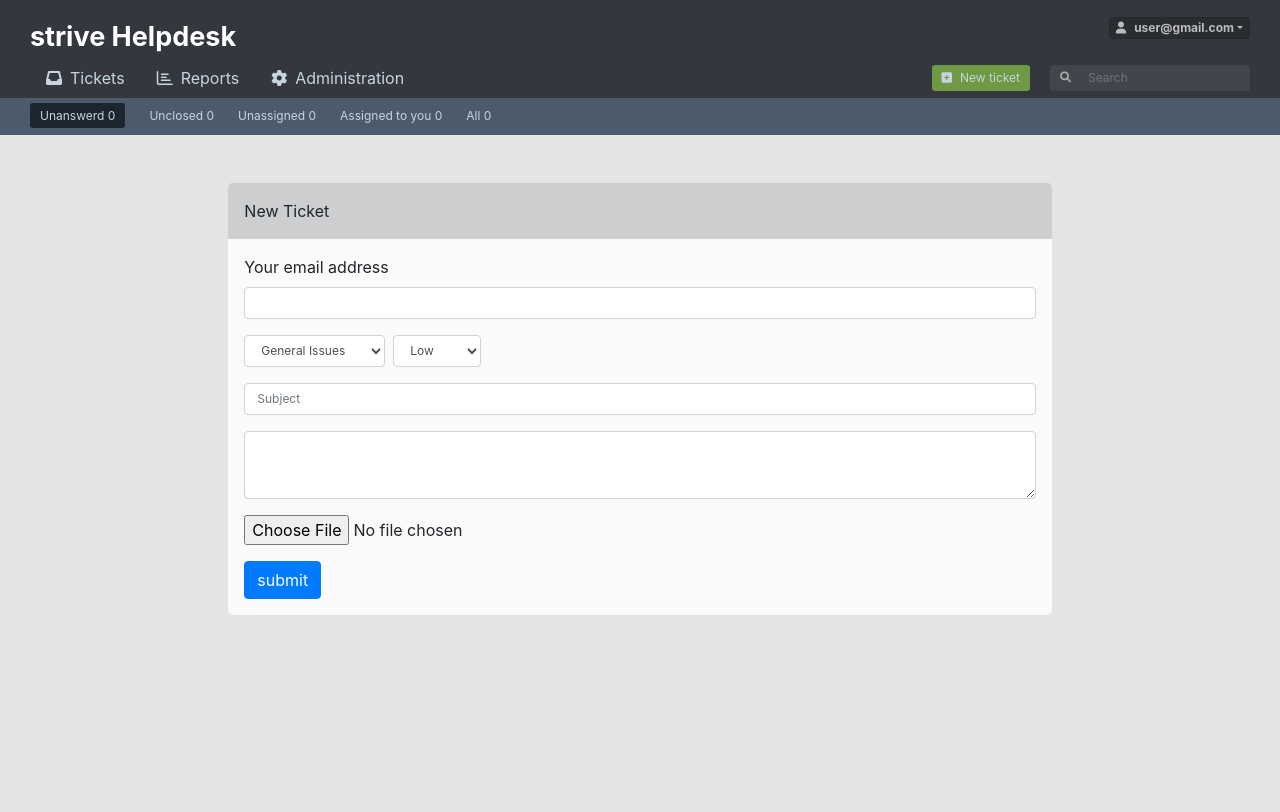
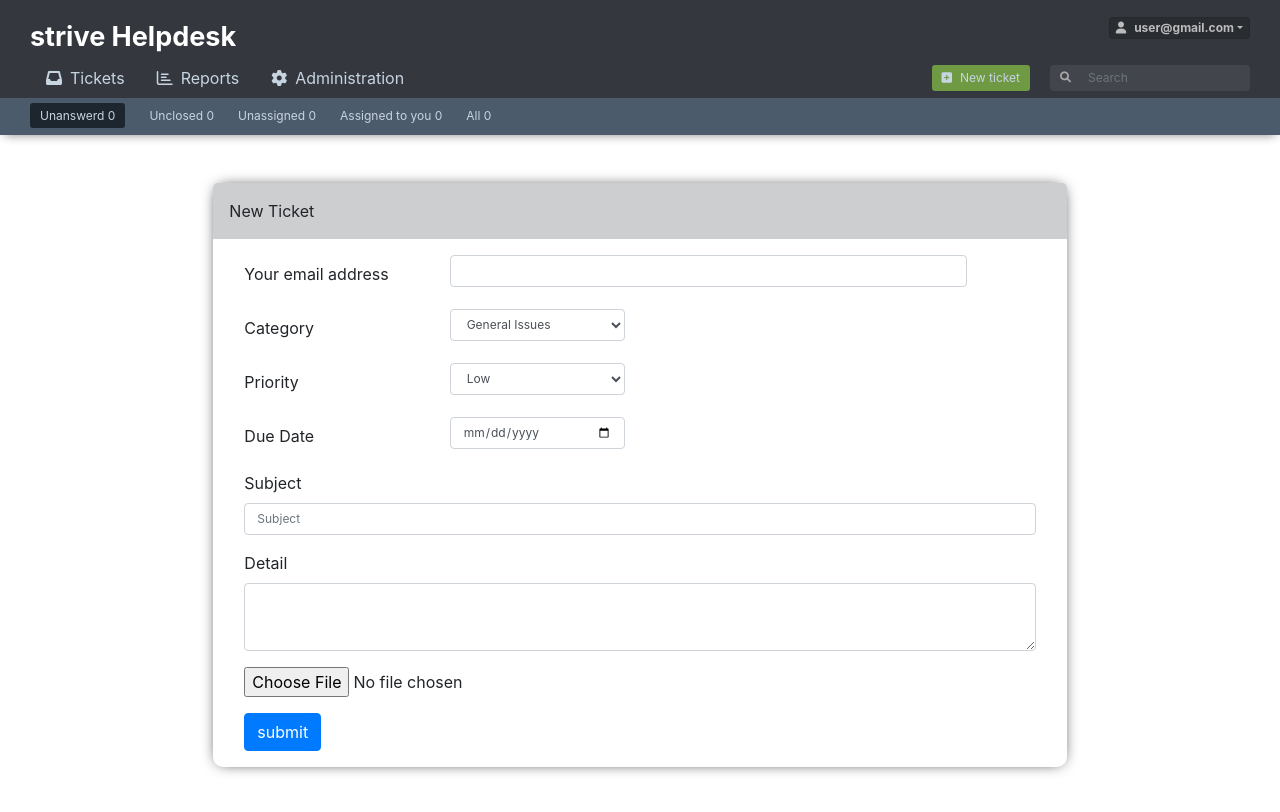
Before and after one commit to sars723/helpDesk-ticketingSystem-FE-Customer, a React (Create React App) app in the folder ticket-system/: page /newTicket in a window 1280 px wide. Shown: the top 812 px of the page. Built offline with nearby package versions, Linux system fonts and the light colour scheme.

Commit message:
some basic components structure done

```diff
--- a/ticket-system/src/components/Login.jsx
+++ b/ticket-system/src/components/Login.jsx
@@ -1,6 +1,6 @@
 import React from "react";
 import "./Login.css";
-import { Button, Form, FormGroup, Label, Input } from "react-bootstrap";
+import { Button, Form} from "react-bootstrap";
 import { Link } from "react-router-dom";
 import { useState } from "react";
 const Login = () => {
--- a/ticket-system/src/components/Register.jsx
+++ b/ticket-system/src/components/Register.jsx
@@ -1,6 +1,6 @@
 import React from "react";
 import "./Register.css";
-import { Button, Form, FormGroup, Label, Input } from "react-bootstrap";
+import { Button, Form} from "react-bootstrap";
 import { Link } from "react-router-dom";
 const Register = () => {
   return (
--- a/ticket-system/src/components/header/headers/MiddleHeader.jsx
+++ b/ticket-system/src/components/header/headers/MiddleHeader.jsx
@@ -1,50 +1,35 @@
-import React from 'react'
-import './MiddleHeader.css'
-import { Form,FormControl,Button,Nav } from 'react-bootstrap'
-import { Link } from 'react-router-dom'
+import React from "react";
+import "./MiddleHeader.css";
+import { Form, FormControl, Button, Nav } from "react-bootstrap";
+import { Link } from "react-router-dom";
 
 const MiddleHeader = () => {
   return (
-        <div className="middle-header" >
-
+    <div className="middle-header">
       <Nav className="mr-auto">
-      <Nav.Link href="#home"><i class="fa fa-inbox"></i>Tickets</Nav.Link>
-      <Nav.Link href="#link"><i class="far fa-chart-bar"></i>Reports</Nav.Link>
-      <Nav.Link href="#home"><i class="fa fa-cog"></i>Administration</Nav.Link>
-
+        <Nav.Link href="#home">
+          <i className="fa fa-inbox"></i>Tickets
+        </Nav.Link>
+        <Nav.Link href="#link">
+          <i className="far fa-chart-bar"></i>Reports
+        </Nav.Link>
+        <Nav.Link href="#home">
+          <i className="fa fa-cog"></i>Administration
+        </Nav.Link>
       </Nav>
       <div className="left-newTicket-search ">
-
-         <Link to="" className="new-ticket-btn  d-flex align-items-center"><i class="fa fa-plus-square"></i>New ticket</Link>
-    <Form inline className="search" >
-
-      <Button variant="outline-success" ><i class="fa fa-search" ></i></Button>
+        <Link to="" className="new-ticket-btn  d-flex align-items-center">
+          <i className="fa fa-plus-square"></i>New ticket
+        </Link>
+        <Form inline className="search">
+          <Button variant="outline-success">
+            <i className="fa fa-search"></i>
+          </Button>
           <FormControl type="text" placeholder="Search" id="search-input" />
         </Form>
+      </div>
+    </div>
+  );
+};
 
-
-    </div>
-
-
-           {/*  <ul>
-                <li>
-                    <a href=""><i class="fa fa-inbox"></i>Tickets</a>
-                </li>
-                <li>
-                    <a href=""><i class="fa fa-bar-chart-o"></i>Reports</a>
-                </li>
-                <li>
-                    <a href=""><i class="fa fa-bar-chart-o"></i>Administration</a>
-                </li>
-                <li>
-                    <div className="new-ticket"><a href=""><i class="fa fa-plus-square"></i>New ticket</a></div>
-                    <div className="search">
-
-                    </div>
-                </li>
-            </ul> */}
-        </div>
-    )
-}
-
-export default MiddleHeader
+export default MiddleHeader;
--- a/ticket-system/src/components/header/headers/TopHeader.jsx
+++ b/ticket-system/src/components/header/headers/TopHeader.jsx
@@ -1,17 +1,20 @@
-import React from 'react'
-import './TopHeader.css'
-import { Dropdown } from 'react-bootstrap'
+import React from "react";
+import "./TopHeader.css";
+import { Dropdown } from "react-bootstrap";
 
 const TopHeader = () => {
   return (
     <div className="top-header">
       <div className="logo">
-               <a href="#"><span className="logo-title">strive Helpdesk</span></a>
+        <a href="#">
+          <span className="logo-title">strive Helpdesk</span>
+        </a>
       </div>
       <div className="user-info">
         <Dropdown className="loged-user-info">
-                <Dropdown.Toggle variant="" id="dropdown-basic"><i class="fas fa-user mr-2"></i><span className="user-email-address">user@gmail.com</span>
-
+          <Dropdown.Toggle variant="" id="dropdown-basic">
+            <i className="fas fa-user mr-2"></i>
+            <span className="user-email-address">user@gmail.com</span>
           </Dropdown.Toggle>
 
           <Dropdown.Menu>
@@ -22,7 +25,7 @@ const TopHeader = () => {
         </Dropdown>
       </div>
     </div>
-    )
-}
+  );
+};
 
-export default TopHeader
+export default TopHeader;
--- a/ticket-system/src/components/new-ticket/NewTicket.css
+++ b/ticket-system/src/components/new-ticket/NewTicket.css
@@ -1,25 +1,26 @@
 .new-ticket {
-    background-color:#E4E3E5;
-    padding-bottom:10px ;
+  /*  background-color: #e4e3e5;
+  padding-bottom: 10px; */
   height: 100vh;
-   /*  box-shadow: 0 1px 12px -2px rgb(0 0 0 / 15%); */
 }
-.new-ticket-wrapper{
+.new-ticket-wrapper {
   border-radius: 10px;
-
+  box-shadow: 0 0 15px -5px black;
+  /* border-top-left-radius: 5px;
+  border-top-right-radius: 5px; */
 }
-.new-ticket-header{
+.new-ticket-header {
   background-color: #cccecf;
   border-top-left-radius: 5px;
   border-top-right-radius: 5px;
-
-
+  margin-left: -15px;
+  margin-right: -15px;
 }
-.new-ticket-form{
-    background-color: #FAFAFA;
-    border-bottom-left-radius: 5px;
-    border-bottom-right-radius:5px ;
+.new-ticket-form {
+  /*   background-color: #fafafa; */
+  /*   border-bottom-left-radius: 5px;
+  border-bottom-right-radius: 5px; */
 }
-.new-ticket-form-select{
+/* .new-ticket-form-select {
   display: flex;
-}
+} */
--- a/ticket-system/src/components/new-ticket/NewTicket.jsx
+++ b/ticket-system/src/components/new-ticket/NewTicket.jsx
@@ -1,7 +1,29 @@
-import React from 'react'
-import { Form,Button } from 'react-bootstrap'
-import './NewTicket.css'
+import React, { useState } from "react";
+import { Form, Button, Row, Col } from "react-bootstrap";
+import "./NewTicket.css";
+const intTicket = {
+  email: "",
+  category: "",
+  priority: "",
+  dueDate: "",
+  subject: "",
+  detail: "",
+  file: "",
+};
 const NewTicket = () => {
+  const [ticket, setTicket] = useState(intTicket);
+
+  const handleChange = (key, value) => {
+    setTicket({
+      ...ticket,
+      [key]: value,
+    });
+  };
+
+  const handleSubmit = (e) => {
+    e.preventDefault();
+    console.log(ticket);
+  };
   return (
     <div className="new-ticket container-fluid  ">
       <div className="row flex-column">
@@ -9,41 +31,92 @@ const NewTicket = () => {
           <div className="new-ticket-header  ">
             <p className="mb-0 p-3">New Ticket</p>
           </div>
-            <Form className=" new-ticket-form p-3">
-            <Form.Group>
-                <Form.Label>Your email address</Form.Label>
-                <Form.Control type="email" />
+          <Form className=" new-ticket-form p-3" onSubmit={handleSubmit}>
+            <Form.Group as={Row}>
+              <Form.Label column sm={3}>
+                Your email address
+              </Form.Label>
+              <Col sm={8}>
+                <Form.Control
+                  type="email"
+                  value={ticket.email}
+                  onChange={(e) => handleChange("email", e.target.value)}
+                />
+              </Col>
             </Form.Group>
-           <div className="new-ticket-form-select">
-           <Form.Group className="mr-2">
-                <Form.Control as="select">
+            {/* <div className="new-ticket-form-select row"> */}
+            <Form.Group as={Row}>
+              <Form.Label column sm={3}>
+                Category
+              </Form.Label>
+              <Col sm={3}>
+                <Form.Control
+                  as="select"
+                  value={ticket.category}
+                  onChange={(e) => handleChange("category", e.target.value)}
+                >
                   <option>General Issues</option>
-                    {/* <hr />
-                    <Form.Label>Sales</Form.Label> */}
                   <option value="General Sales">General Sales</option>
                   <option value="Payment Issues">Payment Issues</option>
-                 {/*    <Form.Label>Technical</Form.Label> */}
                   <option value="Software Issues">Software Issues</option>
                   <option value="Hardware Issues">Hardware Issues</option>
                 </Form.Control>
+              </Col>
             </Form.Group>
-            <Form.Group>
-                <Form.Control as="select">
+            <Form.Group as={Row}>
+              <Form.Label column sm={3}>
+                Priority{" "}
+              </Form.Label>
+              <Col sm={3}>
+                <Form.Control
+                  as="select"
+                  vlaue={ticket.priority}
+                  onChange={(e) => handleChange("priority", e.target.value)}
+                >
                   <option value="low">Low</option>
                   <option value="normal">Normal</option>
                   <option value="high">High</option>
                   <option value="Critical">Critical</option>
                 </Form.Control>
+              </Col>
             </Form.Group>
-           </div>
+            <Form.Group as={Row}>
+              <Form.Label column sm={3}>
+                Due Date
+              </Form.Label>
+              <Col sm={3}>
+                <Form.Control
+                  type="date"
+                  value={ticket.dueDate}
+                  onChange={(e) => handleChange("dueDate", e.target.value)}
+                />
+              </Col>
+            </Form.Group>
+            {/* </div> */}
             <Form.Group>
-               <Form.Control type="text" placeholder="Subject" />
+              <Form.Label>Subject</Form.Label>
+              <Form.Control
+                type="text"
+                placeholder="Subject"
+                value={ticket.subject}
+                onChange={(e) => handleChange("subject", e.target.value)}
+              />
             </Form.Group>
             <Form.Group>
-               <Form.Control as="textarea" rows={3}/>
+              <Form.Label>Detail</Form.Label>
+              <Form.Control
+                as="textarea"
+                rows={3}
+                vlaue={ticket.detail}
+                onChange={(e) => handleChange("detail", e.target.value)}
+              />
             </Form.Group>
             <Form.Group>
-    <Form.File placeholder="attach file"  />
+              <Form.Control
+                type="file"
+                name="attach file"
+                onChange={(e) => handleChange("file", e.target.files[0])}
+              />
             </Form.Group>
             <Button className="btn-submit" type="submit">
               submit
@@ -52,7 +125,7 @@ const NewTicket = () => {
         </div>
       </div>
     </div>
-    )
-}
+  );
+};
 
-export default NewTicket
+export default NewTicket;
```
Also changed, not shown: ticket-system/src/components/ticket-detail/TicketDetail.jsx (+24 -14 lines), ticket-system/src/components/validation/NewTicketValidation.jsx (added). Lines whose indentation alone changed are shown as unchanged.
